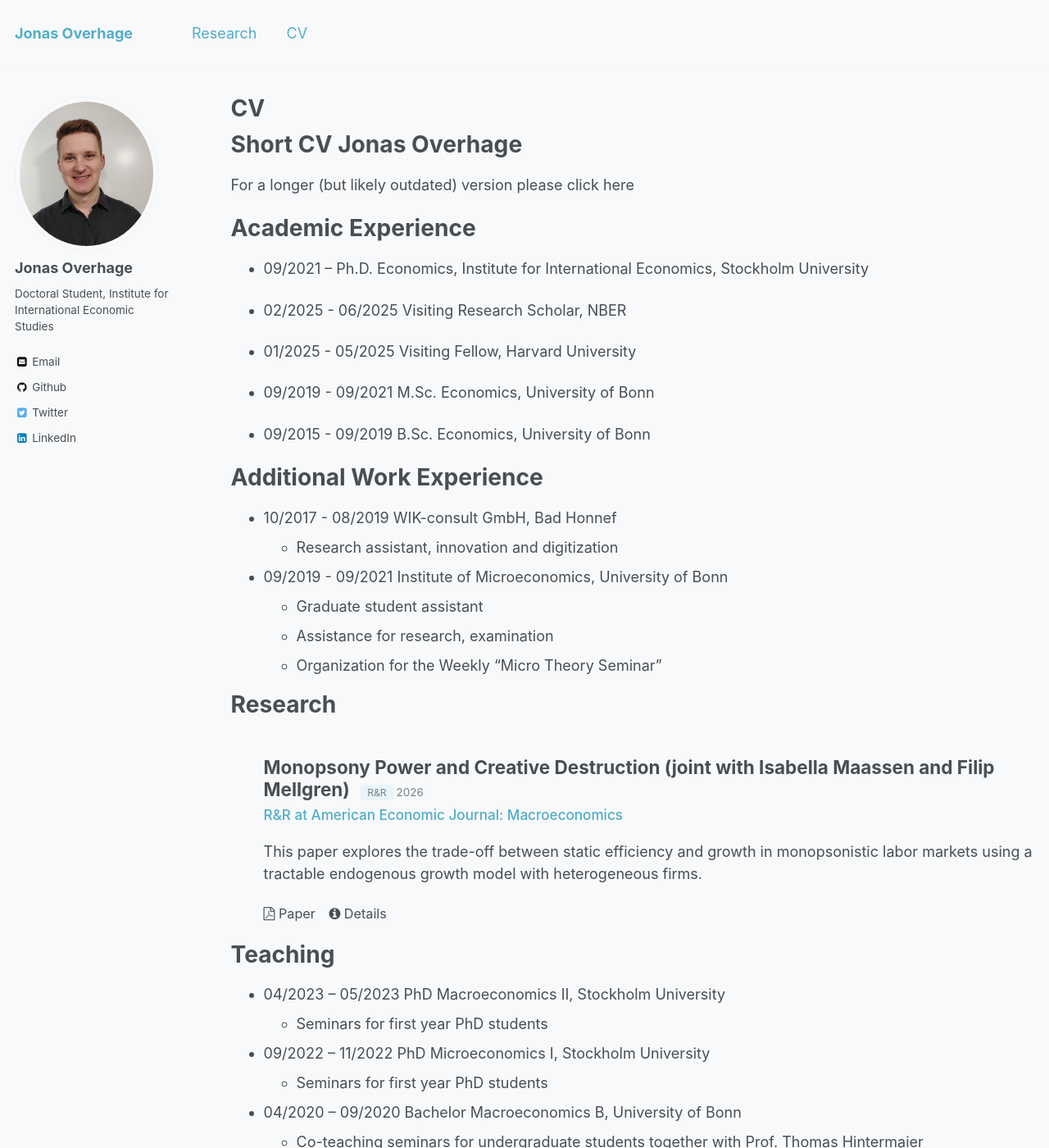
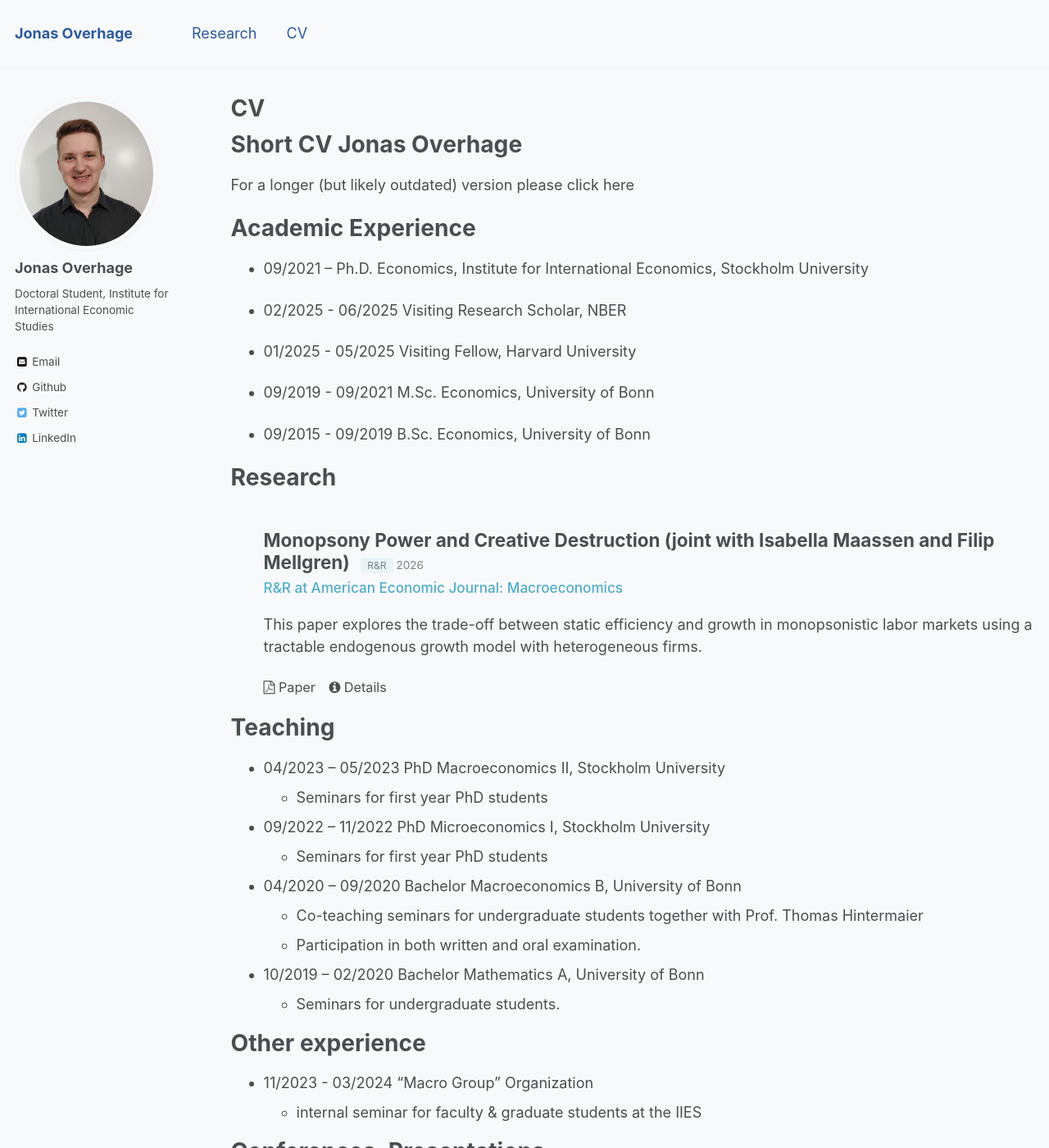
Before and after one commit to JOverhage/JOverhage.github.io, a Jekyll site: the page built from _pages/cv.md, in a window 1280 px wide and 1400 px high. Shown: the whole window at 82% size. Built offline with Jekyll 4.4.1, drawn with Linux system fonts in a browser that asks for light colours; some of the changed text lies outside the part shown.

Commit message:
CV + more color changes

```diff
--- a/_pages/cv.md
+++ b/_pages/cv.md
@@ -57,18 +57,6 @@ RESEARCH PAPERS
 * XXXXX
 -->
 
-
-Additional Work Experience
-======
-
-* 10/2017 - 08/2019 WIK-consult GmbH, Bad Honnef
-  * Research assistant, innovation and digitization
-
-* 09/2019 - 09/2021 Institute of Microeconomics, University of Bonn
-  * Graduate student assistant
-  * Assistance for research, examination
-  * Organization for the Weekly "Micro Theory Seminar"
-
 Research
 ======
 <ul>
--- a/_sass/_variables.scss
+++ b/_sass/_variables.scss
@@ -60,7 +60,7 @@ $code-background-color-dark : $light-gray;
 $text-color                 : $dark-gray;
 $border-color               : $lighter-gray;
 
-$primary-color              : #52adc8;
+$primary-color              : #2c5aa0;
 $success-color              : #62c462;
 $warning-color              : #f89406;
 $danger-color               : #ee5f5b;
```
Also changed, not shown: other parts of _pages/cv.md (+14 -4 lines).
